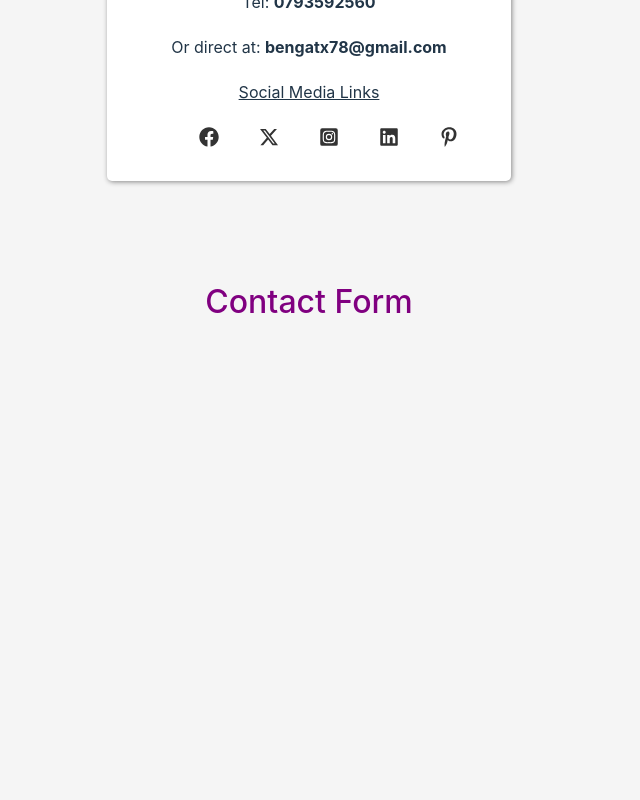
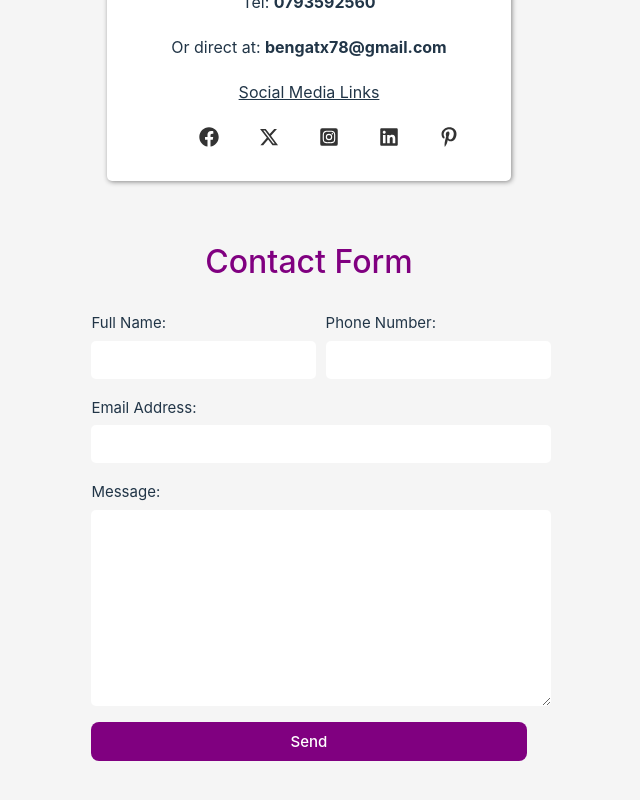
Before and after one commit to samuelkaranja/voiceover-React, a React (Vite) app: page /contact in a window 1280 px wide. Shown: the part 270-1070 px from the top of the page, without its empty margins (331-971 px from the left). Built offline with nearby package versions, Linux system fonts and the light colour scheme.

Commit message:
Added a ContactForm Component

```diff
--- a/src/components/ContactForm/ContactForm.jsx
+++ b/src/components/ContactForm/ContactForm.jsx
@@ -1,9 +1,53 @@
+import { useState } from "react";
 import "./contactform.css";
 
 const ContactForm = () => {
+  const { formData, setFormData } = useState({
+    fullname: "",
+    phonenumber: "",
+    email: "",
+    message: "",
+  });
+
+  const handleSubmit = (event) => {
+    event.preventDefault();
+
+    console.log(formData);
+
+    setFormData({
+      fullname: "",
+      phonenumber: "",
+      email: "",
+      message: "",
+    });
+  };
+
   return (
-    <div className="contact">
+    <div className="contact-form">
       <h2>Contact Form</h2>
+      <form onSubmit={handleSubmit}>
+        <div className="more">
+          <div>
+            <label>Full Name:</label>
+            <input type="text" className="name" />
+          </div>
+          <div>
+            <label>Phone Number:</label>
+            <input type="text" className="number" />
+          </div>
+        </div>
+        <div>
+          <label>Email Address:</label>
+          <input type="email" className="email" />
+        </div>
+        <div>
+          <label>Message:</label>
+          <textarea name="" id="" cols="40" rows="12"></textarea>
+        </div>
+        <button className="form-btn" type="submit">
+          Send
+        </button>
+      </form>
     </div>
   );
 };
--- a/src/components/ContactForm/contactform.css
+++ b/src/components/ContactForm/contactform.css
@@ -1,10 +1,88 @@
-.contact {
-  padding-top: 10px;
+.contact-form {
+  padding: 10px 0;
 }
 
-.contact h2 {
+.contact-form h2 {
   text-align: center;
   color: purple;
   font-size: 2rem;
   font-weight: 500;
 }
+
+.contact-form form {
+  width: 85%;
+  margin: 0 auto;
+}
+
+.contact-form .more {
+  display: flex;
+  justify-content: space-between;
+}
+
+.contact-form label {
+  display: block;
+  font-size: 15px;
+  font-weight: 400;
+  padding-bottom: 6px;
+}
+
+.contact-form input {
+  height: 4vh;
+  border: none;
+  border-radius: 5px;
+  padding: 3px 12px;
+  margin-bottom: 18px;
+}
+
+.contact-form input:focus {
+  outline: none;
+}
+
+.contact-form .name,
+.contact-form .number {
+  width: 80%;
+}
+
+.contact-form .email {
+  width: 90%;
+}
+
+.contact-form textarea {
+  border: none;
+  border-radius: 5px;
+  padding: 8px 12px;
+}
+
+.contact-form textarea:focus {
+  outline: none;
+}
+
+.contact-form .form-btn {
+  width: 100%;
+  background: purple;
+  color: #fff;
+  margin: 10px 0;
+  font-size: 15px;
+}
+
+/* ................ Desktop ................. */
+
+@media only screen and (min-width: 768px) {
+  .contact-form {
+    width: 40%;
+    margin: 0 auto;
+  }
+
+  .contact-form .name,
+  .contact-form .number {
+    width: 100%;
+  }
+
+  .contact-form .email {
+    width: 100%;
+  }
+
+  .contact-form textarea {
+    width: 100%;
+  }
+}
--- a/src/pages/Contact/contact.css
+++ b/src/pages/Contact/contact.css
@@ -1,5 +1,4 @@
 .contact {
   background-color: #f5f5f5;
-  height: 120vh;
   padding: 50px 0;
 }
```
